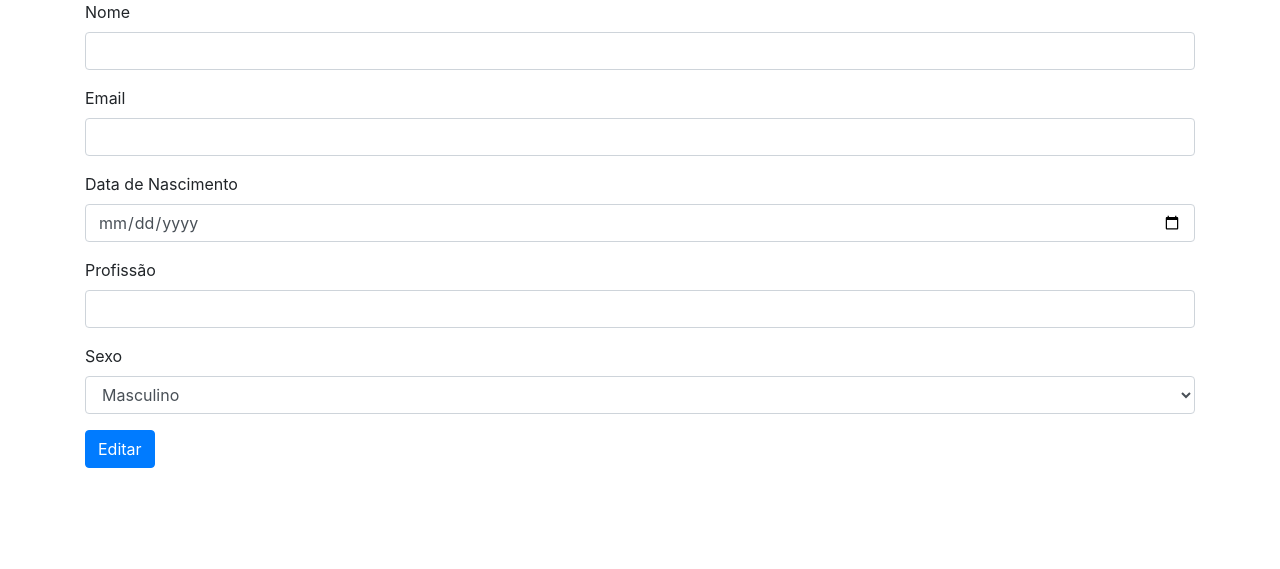
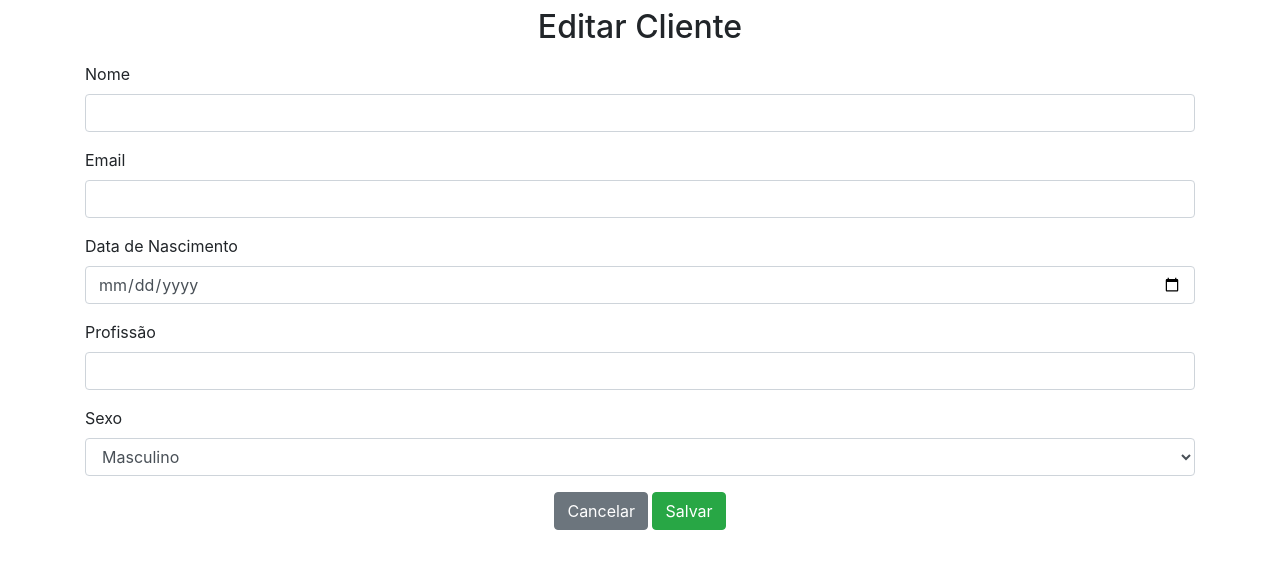
Before and after one commit to stevillis/tw-flask-fundamentos, a Flask app: page /editar_cliente/1 in a window 1280 px wide. Shown: the top 569 px of the page. Run offline with Flask 2, Linux system fonts and the light colour scheme; data that the repository does not hold is empty; parts of the project's set-up code (start-up, migrations or seed data) failed here and were passed over; some libraries are stand-ins or nearby versions.

Commit message:
feat: remove cliente from db

```diff
--- a/app/templates/clientes/form.html
+++ b/app/templates/clientes/form.html
@@ -1,10 +1,23 @@
 {% extends "clientes/base.html" %}
 
-{% block title %} Cadastro de Cliente {% endblock title %}
+{% block title %}
+{% if action == 'insert' %}
+Cadastrar Cliente
+{% else %}
+Editar Cliente
+{% endif %}
+{% endblock title %}
 
 {% block content %}
 <form method="post">
   {{ form.csrf_token }}
+  <h2 class="text-center p-2">
+    {% if action == 'insert' %}
+    Cadastrar Cliente
+    {% else %}
+    Editar Cliente
+    {% endif %}
+  </h2>
   <div class="form-group">
     <label for="nome">Nome</label>
     {{ form.nome(class="form-control") }} {% if form.errors.nome %}
@@ -37,8 +50,18 @@
     {% endif %}
   </div>
 
-  <button class="btn btn-primary" type="submit">
-    {% if action == 'insert' %} Cadastrar {% else %} Editar {% endif %}
-  </button>
+  <div class="text-center">
+    <a href="{{ url_for('listar_clientes') }}" class="btn btn-secondary">Cancelar</a>
+
+    {% if action == 'insert' %}
+    <button class="btn btn-primary" type="submit">
+      Cadastrar
+    </button>
+    {% else %}
+    <button class="btn btn-success" type="submit">
+      Salvar
+    </button>
+    {% endif %}
+  </div>
 </form>
 {% endblock content %}
--- a/app/views/cliente_view.py
+++ b/app/views/cliente_view.py
@@ -1,7 +1,6 @@
 """Cliente view."""
 
-
-from flask import redirect, render_template, url_for
+from flask import redirect, render_template, request, url_for
 
 from app import app, db
 from app.entities import cliente as cliente_entity
@@ -26,7 +25,7 @@ def get_cliente_from_form(form) -> cliente_entity.Cliente:
     )
 
 
-@app.route('/cadastrar_cliente', methods=['GET', 'POST'])
+@app.route("/cadastrar_cliente", methods=["GET", "POST"])
 def cadastrar_cliente():
     """View for create cliente."""
     form = cliente_form.ClienteForm()
@@ -43,34 +42,38 @@ def cadastrar_cliente():
         try:
             db.session.add(cliente_db)
             db.session.commit()
-            return redirect(url_for('listar_clientes'))
+            return redirect(url_for("listar_clientes"))
         except Exception as e:  # pylint: disable=invalid-name, broad-except
-            print('Cliente não cadastrado.', e)
+            print("Cliente não cadastrado.", e)
     else:
         print(form.errors)
 
     return render_template(
-        'clientes/form.html',
+        "clientes/form.html",
         form=form,
-        action='insert'
+        action="insert"
     )
 
 
-@app.route('/listar_clientes', methods=['GET'])
+@app.route("/listar_clientes", methods=["GET"])
 def listar_clientes():
     """View list of clientes."""
-    clientes = cliente_model.Cliente.query.all()
-    return render_template('clientes/lista_clientes.html', clientes=clientes)
+    clientes_db = cliente_model.Cliente.query.all()
+    return render_template("clientes/lista_clientes.html", clientes=clientes_db)
 
 
-@app.route("/detalhe_cliente/<int:pk>", methods=['GET'])
+@app.route("/detalhe_cliente/<int:pk>", methods=["GET"])
 def detalhe_cliente(pk: int):  # pylint: disable=invalid-name
     """View detail of a cliente."""
-    cliente = cliente_model.Cliente.query.filter_by(id=pk).first()
-    return render_template('clientes/detalhe_cliente.html', cliente=cliente)
+    cliente_db = cliente_model.Cliente.query.filter_by(id=pk).first()
+    return render_template(
+        "clientes/detalhe_cliente.html",
+        cliente=cliente_db,
+        action='detail'
+    )
 
 
-@app.route("/editar_cliente/<int:pk>", methods=['GET', 'POST'])
+@app.route("/editar_cliente/<int:pk>", methods=["GET", "POST"])
 def editar_cliente(pk: int):  # pylint: disable=invalid-name
     """View edit cliente."""
     cliente_db = cliente_model.Cliente.query.filter_by(id=pk).first()
@@ -87,47 +90,67 @@ def editar_cliente(pk: int):  # pylint: disable=invalid-name
 
         try:
             db.session.commit()
-            return redirect(url_for('listar_clientes'))
+            return redirect(url_for("listar_clientes"))
         except Exception as e:  # pylint: disable=invalid-name, broad-except
             print("Não foi possível editar o cliente.", e)
 
     return render_template(
         "clientes/form.html",
         form=form,
-        action='edit'
+        action="edit"
+    )
+
+
+@app.route("/remover_cliente/<int:pk>", methods=["GET", "POST"])
+def remover_cliente(pk: int):  # pylint: disable=invalid-name
+    """View remove cliente."""
+    cliente_db = cliente_model.Cliente.query.filter_by(id=pk).first()
+
+    if request.method == "POST":
+        try:
+            db.session.delete(cliente_db)
+            db.session.commit()
+            return redirect(url_for("listar_clientes"))
+        except Exception as e:  # pylint: disable=invalid-name, broad-except
+            print("Não foi possível remover o cliente.", e)
+
+    return render_template(
+        "clientes/detalhe_cliente.html",
+        cliente=cliente_db,
+        action='delete'
     )
 
 # ----- Examples -----
 
-# @app.route('/hello')
+# @app.route("/hello")
 # def hello():
 #     """Hello world view."""
-#     return 'Hello, world from Flask!'
+#     return "Hello, world from Flask!"
 
 
-# @app.route('/welcome/<string:name>')
+# @app.route("/welcome/<string:name>")
 # def welcome(name):
 #     """Route with mandatory parameter."""
-#     return f'Welcome {name}!'
+#     return f"Welcome {name}!"
 
 
-# @app.route('/goodmorning', defaults={'name': None})
-# @app.route('/goodmorning/<string:name>')
+# @app.route("/goodmorning", defaults={"name": None})
+# @app.route("/goodmorning/<string:name>")
 # def good_morning(name):
 #     """Route with optional parameter."""
 #     if name:
-#         return f'Good morning, {name}!'
-#     return 'Good morning!'
+#         return f"Good morning, {name}!"
+#     return "Good morning!"
 
 
-# @app.route('/bank', methods={'DELETE'})
+# @app.route("/bank", methods={"DELETE"})
 # def bank():
 #     """Route with specific HTTP method."""
-#     return 'Contente deleted!'
+#     return "Contente deleted!"
 
 
-# @app.route('/', defaults={'name': None}, methods={'GET'})
-# @app.route('/<string:name>', methods={'GET'})
+# @app.route("/", defaults={"name": None}, methods={"GET"})
+# @app.route("/<string:name>", methods={"GET"})
 # def home(name):
 #     """Home view."""
-#     return render_template('clientes/home.html', user_name=name)
+#     return render_template("clientes/home.html", user_name=name)
```
Also changed, not shown: app/templates/clientes/detalhe_cliente.html (+27 -1 lines), app/templates/clientes/lista_clientes.html (+6 -1 lines).
